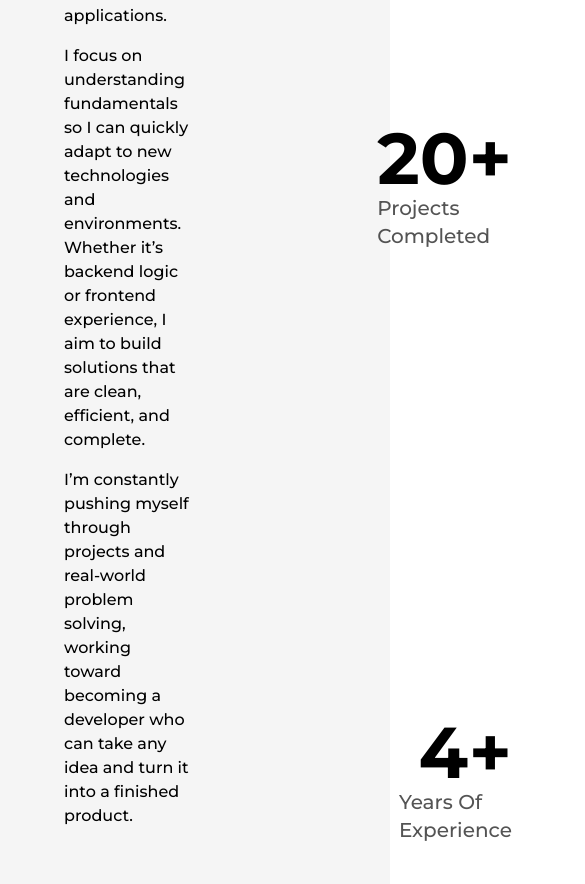
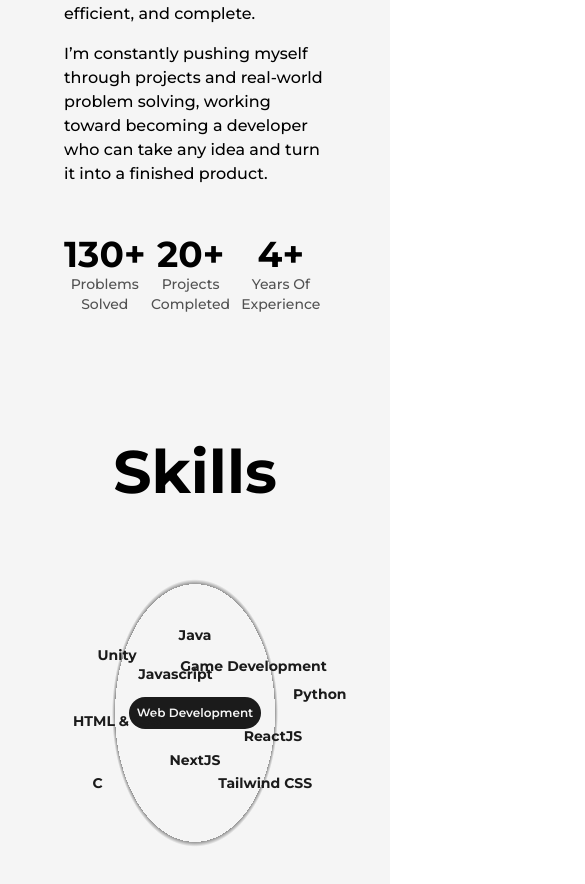
Before and after one commit to vaibhav-saini-dev/portfolio, a Next.js app: page /about in a window 390 px wide. Shown: the part 962-1846 px from the top of the page, 585 px wide, since content can reach past the window. Built offline with nearby package versions, Linux system fonts and the light colour scheme.

Commit message:
Make About page responsive

```diff
--- a/src/components/Education.js
+++ b/src/components/Education.js
@@ -8,7 +8,7 @@
   const ref = useRef(null);
 
   return (
-    <li ref={ref} className="my-8 first:mt-0 last:mb-0 w-[60%] mx-auto flex flex-col items-center justify-between">
+    <li ref={ref} className="my-8 first:mt-0 last:mb-0 w-[60%] mx-auto flex flex-col items-center justify-between md:w-[80%]">
 
       <LiIcon reference={ref}/>
 
@@ -17,13 +17,13 @@
       whileInView={{y:0}}
       transition={{duration:0.5, type:"spring"}}
       >
-        <h3 className="capitalize font-bold text-2xl">
+        <h3 className="capitalize font-bold text-2xl sm:text-xl xs:text-lg">
           {type}
         </h3>
-        <span className="capitalize font-medium text-dark/75 dark:text-light/75">
+        <span className="capitalize font-medium text-dark/75 dark:text-light/75 xs:text-sm">
           {time} | {place}
         </span>
-        <p className="font-medium w-full">
+        <p className="font-medium w-full md:text-sm">
           {info}
         </p>
       </motion.div>
@@ -46,15 +46,17 @@
 
   return (
     <div className="my-64">
-      <h2 className="font-bold text-8xl mb-32 w-full text-center">
+      <h2 className="font-bold text-8xl mb-32 w-full text-center md:text-6xl xs:text-4xl md:mb-16">
         Education
       </h2>
 
-      <div ref={ref} className="w-[75%] mx-auto relative">
+      <div ref={ref} className="w-[75%] mx-auto relative lg:w-[90%] md:w-full">
         <motion.div
           style={{ scaleY: scrollYProgress }}
-          className="absolute left-9 top-0 w-1 h-full bg-dark origin-top dark:bg-light" />
-        <ul className="w-full flex flex-col items-start justify-between ml-4">
+          className="absolute left-9 top-0 w-1 h-full bg-dark origin-top dark:bg-light
+          md:w-[2px] md:left-[30px] xs:left-[20px]
+          " />
+        <ul className="w-full flex flex-col items-start justify-between ml-4 xs:ml-2">
           <Details
             type="Bachelor Of Science In Computer Science"
             time="2023-2026"
--- a/src/components/LiIcon.js
+++ b/src/components/LiIcon.js
@@ -11,7 +11,7 @@
 
     return (
         <figure className="absolute left-0 stroke-dark dark:stroke-light">
-            <svg className="-rotate-90" width="75" height="75" viewBox="0 0 100 100">
+            <svg className="-rotate-90 md:w-[60px] md:h-[60px] xs:w-[40px] xs:h-[40px]" width="75" height="75" viewBox="0 0 100 100">
                 <circle cx="75" cy="50" r="20" className="stroke-primary dark:stroke-primaryDark stroke-1 fill-none" />
                 <motion.circle cx="75" cy="50" r="20" className=" stroke-[5px] fill-light dark:fill-dark"
                 style={{
--- a/src/components/Skills.js
+++ b/src/components/Skills.js
@@ -5,6 +5,8 @@
     return (
         <motion.div className="flex items-center justify-center rounded-full font-semibold bg-dark text-light
                 py-3 px-6 shadow-dark cursor-pointer absolute dark:bg-light dark:text-dark
+                lg:py-2 lg:px-4 md:text-sm md:py-1.5 md:px-3 xs:bg-transparent xs:dark:bg-transparent
+                xs:text-dark xs:dark:text-light xs:font-bold
                 "
             whileHover={{ scale: 1.05 }}
             initial={{ x: 0, y: 0 }}
@@ -20,10 +22,15 @@
 const Skills = () => {
     return (
         <>
-            <h2 className="font-bold text-8xl mt-64 w-full text-center">Skills</h2>
-            <div className="w-full h-screen relative flex items-center justify-center rounded-full bg-circularLight dark:bg-circularDark">
+            <h2 className="font-bold text-8xl mt-64 w-full text-center md:text-6xl md:mt-32">Skills</h2>
+            <div className="w-full h-screen relative flex items-center justify-center rounded-full bg-circularLight dark:bg-circularDark
+            lg:h-[80vh] sm:h-[60vh] xs:h-[50vh]
+            lg:bg-circularLightLg lg:dark:bg-circularDarkLg
+            md:bg-circularLightMd md:dark:bg-circularDarkMd
+            sm:bg-circularLightSm sm:dark:bg-circularDarkSm
+            ">
                 <motion.div className="flex items-center justify-center rounded-full font-semibold bg-dark text-light
-                p-8 shadow-dark cursor-pointer dark:bg-light dark:text-dark
+                p-8 shadow-dark cursor-pointer dark:bg-light dark:text-dark lg:p-6 md:p-4 xs:text-xs xs:p-2
                 "
                     whileHover={{ scale: 1.05 }}
                 >
--- a/src/pages/about.js
+++ b/src/pages/about.js
@@ -44,9 +44,9 @@
             </Head>
             <main className="flex w-full flex-col items-center justify-center dark:text-light">
                 <Layout className="pt-16">
-                    <AnimatedText text="Background & Experience" className="mb-16" />
-                    <div className="grid w-full grid-cols-8 gap-16 ">
-                        <div className="col-span-3 flex flex-col items-start justify-start">
+                    <AnimatedText text="Background & Experience" className="mb-16 lg:text-7xl! sm:text-6xl! xs:!text-4xl sm:mb-8" />
+                    <div className="grid w-full grid-cols-8 gap-16 sm:gap-8">
+                        <div className="col-span-3 flex flex-col items-start justify-start xl:col-span-4 md:order-2 md:col-span-8">
                             <h2 className="mb-4 text-lg font-bold uppercase text-dark/75 dark:text-light/75">Biography</h2>
                             <p className="font-medium">
                                 I’m Vaibhav Saini, a software developer with a strong computer science foundation, experienced in everything from low-level C programming and systems work to game development and modern full-stack applications.
@@ -58,8 +58,9 @@
                                I’m constantly pushing myself through projects and real-world problem solving, working toward becoming a developer who can take any idea and turn it into a finished product.
                             </p>
                         </div>
+
                         <div className="col-span-3 relative h-max rounded-2xl border-2 border-solid border-dark
-                        bg-light p-8 dark:bg-dark dark:border-light
+                        bg-light p-8 dark:bg-dark dark:border-light xl:col-span-4 md:order-1 md:col-span-8
                         ">
                             <div className="absolute top-0 -right-3 -z-10 w-[102%] h-[103%] rounded-4xl bg-dark dark:bg-light" />
                             <Image src={profilePic} alt="Image of me" className="w-full h-auto rounded-2xl"
@@ -69,24 +70,27 @@
                                     33vw"
                             />
                         </div>
-                        <div className="col-span-2 flex flex-col items-end justify-between">
-                            <div className="flex flex-col items-end justify-center">
-                                <span className="inline-block text-7xl font-bold">
+                        <div className="col-span-2 flex flex-col items-end justify-between xl:col-span-8 xl:flex-row xl:items-center md:order-3">
+                            <div className="flex flex-col items-end justify-center xl:items-center">
+                                <span className="inline-block text-7xl font-bold md:text-6xl sm:text-5xl xs:text-4xl">
                                     <AnimatedNumbers value={130} />+
                                 </span>
-                                <h2 className="text-xl font-medium capitalize text-dark/75 dark:text-light/75">Problems Solved</h2>
+                                <h2 className="text-xl font-medium capitalize text-dark/75 dark:text-light/75 xl:text-center md:text-lg sm:text-base
+                                xs:text-sm">Problems Solved</h2>
                             </div>
-                            <div className="flex flex-col items-end justify-center">
-                                <span className="inline-block text-7xl font-bold">
+                            <div className="flex flex-col items-end justify-center xl:items-center">
+                                <span className="inline-block text-7xl font-bold md:text-6xl sm:text-5xl xs:text-4xl">
                                     <AnimatedNumbers value={20} />+
                                 </span>
-                                <h2 className="text-xl font-medium capitalize text-dark/75 dark:text-light/75">Projects Completed</h2>
+                                <h2 className="text-xl font-medium capitalize text-dark/75 dark:text-light/75 xl:text-center md:text-lg sm:text-base
+                                xs:text-sm">Projects Completed</h2>
                             </div>
-                            <div className="flex flex-col items-end justify-center">
-                                <span className="inline-block text-7xl font-bold">
+                            <div className="flex flex-col items-end justify-center xl:items-center">
+                                <span className="inline-block text-7xl font-bold md:text-6xl sm:text-5xl xs:text-4xl">
                                     <AnimatedNumbers value={4} />+
                                 </span>
-                                <h2 className="text-xl font-medium capitalize text-dark/75 dark:text-light/75">Years of Experience</h2>
+                                <h2 className="text-xl font-medium capitalize text-dark/75 dark:text-light/75 xl:text-center md:text-lg sm:text-base
+                                xs:text-sm">Years of Experience</h2>
                             </div>
                         </div>
                     </div>
--- a/tailwind.config.js
+++ b/tailwind.config.js
@@ -23,8 +23,29 @@
         'spin-slow': 'spin 8s linear infinite',
       },
       backgroundImage: {
-        circularLight: 'repeating-radial-gradient(rgba(0, 0, 0, 0.4) 2px, #f5f5f5 5px, #f5f5f5 100px);',
-        circularDark: 'repeating-radial-gradient(rgba(255, 255, 255, 0.5) 2px, #1b1b1b 5px, #1b1b1b 100px);'
+        circularLight:
+          "repeating-radial-gradient(rgba(0,0,0,0.4) 2px,#f5f5f5 5px,#f5f5f5 100px)",
+
+        circularDark:
+          "repeating-radial-gradient(rgba(255,255,255,0.5) 2px,#1b1b1b 8px,#1b1b1b 100px)",
+
+        circularLightLg:
+          "repeating-radial-gradient(rgba(0,0,0,0.4) 2px,#f5f5f5 5px,#f5f5f5 80px)",
+
+        circularDarkLg:
+          "repeating-radial-gradient(rgba(255,255,255,0.5) 2px,#1b1b1b 8px,#1b1b1b 80px)",
+
+        circularLightMd:
+          "repeating-radial-gradient(rgba(0,0,0,0.4) 2px,#f5f5f5 5px,#f5f5f5 60px)",
+
+        circularDarkMd:
+          "repeating-radial-gradient(rgba(255,255,255,0.5) 2px,#1b1b1b 6px,#1b1b1b 60px)",
+
+        circularLightSm:
+          "repeating-radial-gradient(rgba(0,0,0,0.4) 2px,#f5f5f5 5px,#f5f5f5 40px)",
+
+        circularDarkSm:
+          "repeating-radial-gradient(rgba(255,255,255,0.5) 2px,#1b1b1b 4px,#1b1b1b 40px)",
       }
     },
     screens: {
```
Also changed, not shown: src/components/Experience.js (+10 -8 lines).
